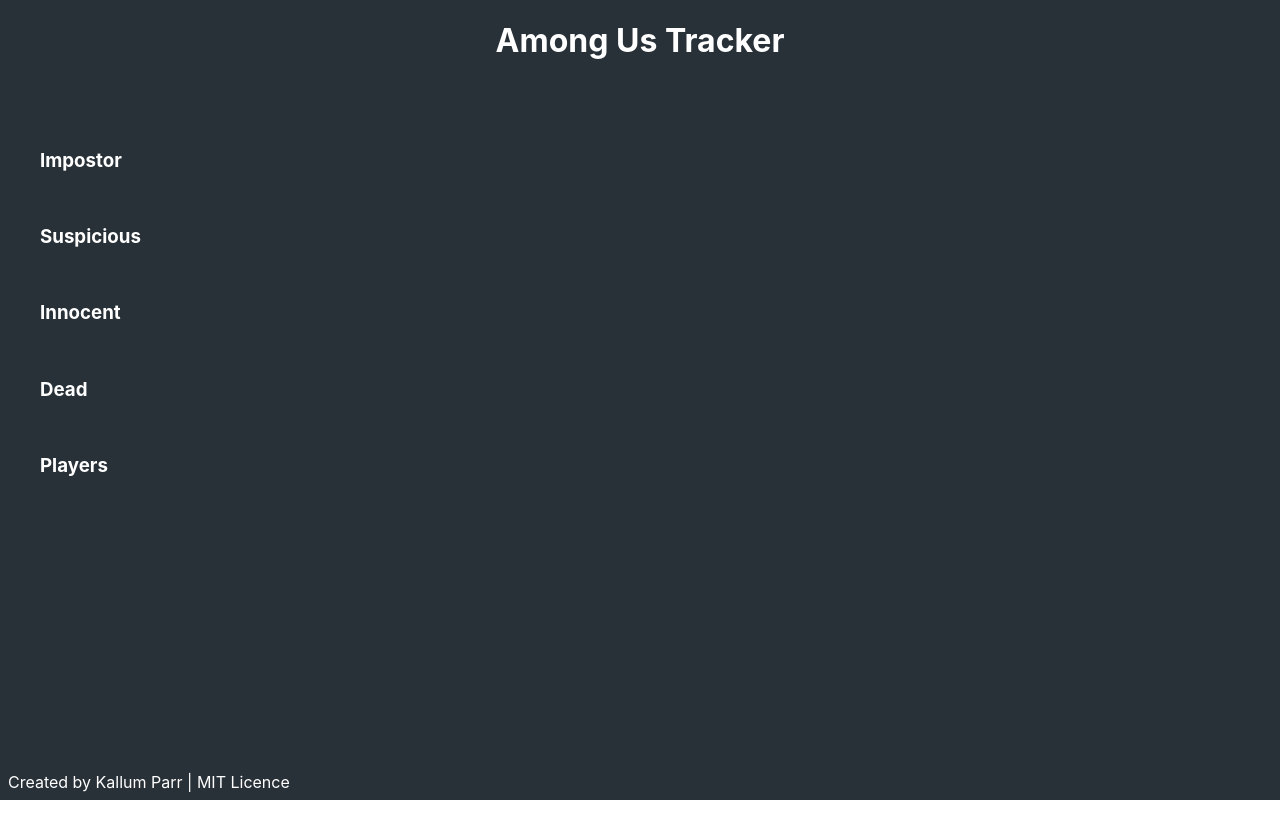
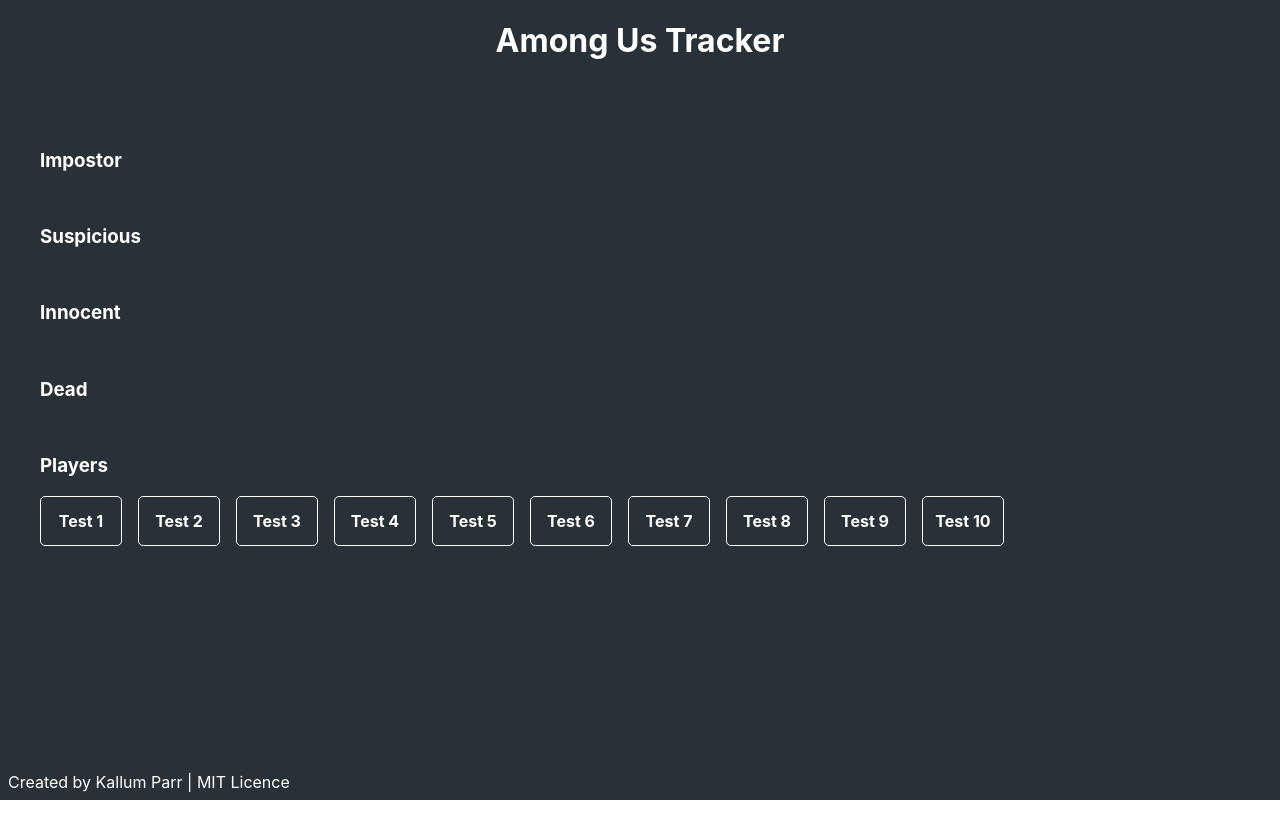
Before and after one commit to Kazumz/Among-Us-Tracker, a React (Create React App) app: page / in a window 1280 px wide. Built offline with nearby package versions, Linux system fonts and the light colour scheme.

Commit message:
Introduce Player Component and test data to style with.

```diff
--- /dev/null
+++ b/src/components/Player.tsx
@@ -0,0 +1,18 @@
+import React from 'react';
+import IPlayer from '../interfaces/player';
+
+interface IPlayerProps {
+  player: IPlayer;
+}
+
+const Player: React.FC<IPlayerProps> = ({
+  player
+}) => {
+  return (
+    <div className="player">
+      <span className='player__name'>{player.name}</span>
+    </div>
+  );
+}
+
+export default Player;
--- a/src/components/Players.tsx
+++ b/src/components/Players.tsx
@@ -2,12 +2,27 @@
 import i18next from 'i18next';
 
 import Section from './Section';
+import IPlayer from '../interfaces/player';
 
 const Players: React.FC = () => {
+    const examplePlayers: ReadonlyArray<IPlayer> = [
+        { name: 'Test 1'},
+        { name: 'Test 2'},
+        { name: 'Test 3'},
+        { name: 'Test 4'},
+        { name: 'Test 5'},
+        { name: 'Test 6'},
+        { name: 'Test 7'},
+        { name: 'Test 8'},
+        { name: 'Test 9'},
+        { name: 'Test 10'},
+    ]
+
     return (
         <div className="players">
             <Section
                 title={i18next.t('players.title')}
+                players={examplePlayers}
             />
         </div>
     );
--- a/src/components/Section.tsx
+++ b/src/components/Section.tsx
@@ -1,15 +1,35 @@
 import React from 'react';
 
+import IPlayer from '../interfaces/player';
+import Player from './Player';
+
 interface ISectionProps {
-    title: string;
+  title: string;
+  players?: ReadonlyArray<IPlayer>;
 }
 
 const Section: React.FC<ISectionProps> = ({
-    title
+  title,
+  players
 }) => {
+  const playerElements = React.useMemo(
+    () => players !== undefined ? players.map(x =>
+      <li className='section__player-list-item'>
+        <Player player={x} />
+      </li>
+    ) : [],
+    [
+      players
+    ]
+  );
+
   return (
     <div className="section">
-        <h3>{title}</h3>
+      <h3>{title}</h3>
+
+      <ul className='section__player-list'>
+        {playerElements}
+      </ul>
     </div>
   );
 }
--- /dev/null
+++ b/src/interfaces/player.ts
@@ -0,0 +1,5 @@
+interface IPlayer {
+    readonly name: string;
+}
+
+export default IPlayer;
--- a/src/styles/Main.scss
+++ b/src/styles/Main.scss
@@ -4,3 +4,4 @@
 @import 'typography';
 @import 'App';
 @import 'Section';
+@import 'Player';
--- /dev/null
+++ b/src/styles/_Player.scss
@@ -0,0 +1,13 @@
+.player {
+    display: flex;
+    align-items: center;
+    justify-content: center;
+    min-width: 5rem;
+    min-height: 3rem;
+    border: 1.5px solid $PureWhite;
+    border-radius: $StandardBorderRadius;
+
+    & > .player__name {
+        font-weight: bold;
+    }
+}
--- a/src/styles/_Section.scss
+++ b/src/styles/_Section.scss
@@ -1,4 +1,15 @@
 .section {
     padding-top: 0.5rem;
     padding-bottom: 0.5rem;
+
+    & > .section__player-list {
+        display: flex;
+        flex-direction: row;
+        flex-flow: wrap;
+
+        & > .section__player-list-item {
+            margin-right: 1rem;
+            margin-bottom: 1rem;
+        }
+    }
 }
--- a/src/styles/_typography.scss
+++ b/src/styles/_typography.scss
@@ -1,3 +1,9 @@
 html {
     color: $FontBrush;
 }
+
+ul {
+    list-style: none;
+    margin: 0;
+    padding: 0;
+}
--- a/src/styles/_variables.scss
+++ b/src/styles/_variables.scss
@@ -0,0 +1 @@
+$StandardBorderRadius: 5px;
```
